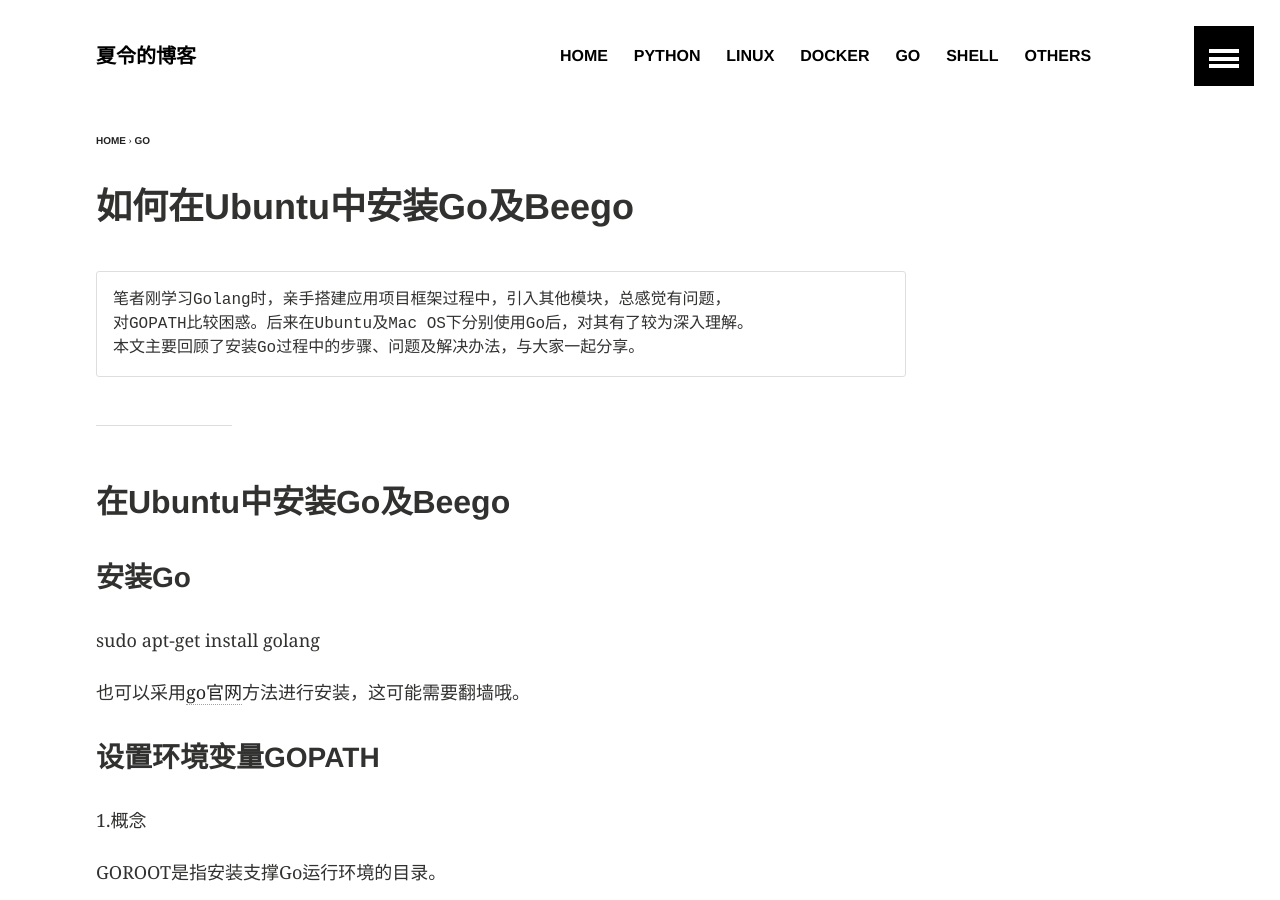
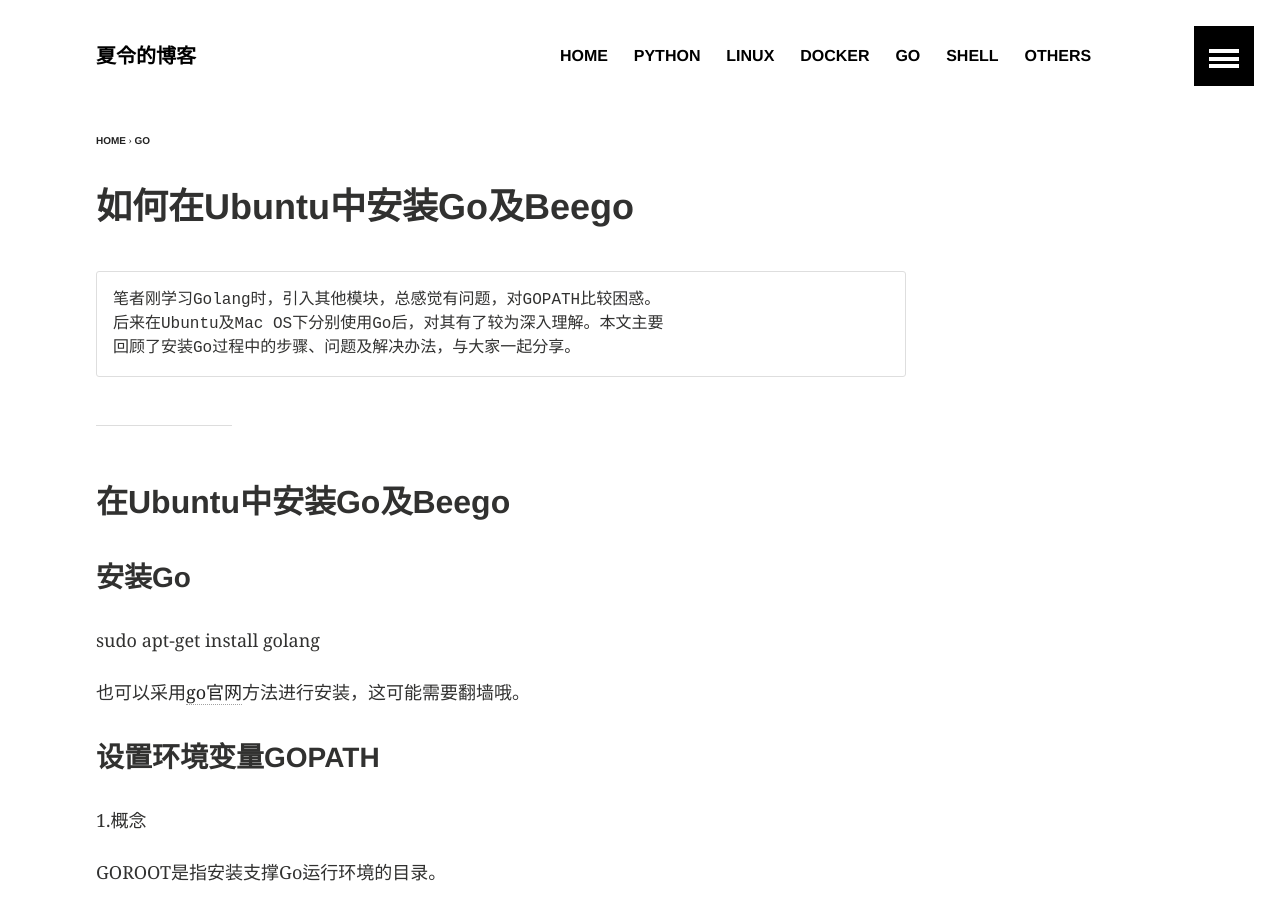
Before and after one commit to xialingsc/home, a Jekyll site: the page built from _posts/go/2015-08-09-how-to-install-golang.md, in a window 1280 px wide and 900 px high. Built offline with Jekyll 4.4.1, drawn with Linux system fonts in a browser that asks for light colours; comment, search, counter and statistics services are not loaded.

Commit message:
release post

```diff
--- a/_posts/go/2015-08-09-how-to-install-golang.md
+++ b/_posts/go/2015-08-09-how-to-install-golang.md
@@ -9,9 +9,9 @@ image:
 
 {% highlight bash %}
 {% raw %}
-笔者刚学习Golang时，亲手搭建应用项目框架过程中，引入其他模块，总感觉有问题，
-对GOPATH比较困惑。后来在Ubuntu及Mac OS下分别使用Go后，对其有了较为深入理解。
-本文主要回顾了安装Go过程中的步骤、问题及解决办法，与大家一起分享。
+笔者刚学习Golang时，引入其他模块，总感觉有问题，对GOPATH比较困惑。
+后来在Ubuntu及Mac OS下分别使用Go后，对其有了较为深入理解。本文主要
+回顾了安装Go过程中的步骤、问题及解决办法，与大家一起分享。
 {% endraw %}
 {% endhighlight %}
 
```
